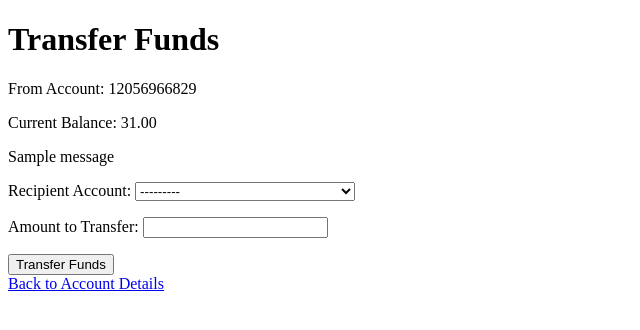
After one commit to Zoohdev/PaySignalApplication, a Django app: page /account/1/transfer/ in a window 1280 px wide. The commit adds this page. Shown: the top 330 px of the page, without its empty margins (0-640 px from the left). Run offline with Django 5.2, Linux system fonts and the light colour scheme; a user stored in the database is signed in; data comes from the database, SQL or seed files in the repository; both versions use the stored data as it was after the commit; tables that the repository leaves empty hold one stand-in row (values such as "Sample post"); one stand-in notice (Sample message) is shown.

Commit message:
Code needs fixes on the transfer of funds

```diff
--- a/Pay_Signal_Project/Pay_Signal_Project/urls.py
+++ b/Pay_Signal_Project/Pay_Signal_Project/urls.py
@@ -26,7 +26,6 @@ from django.contrib.auth import views as auth_views
 
 # Define URL patterns for the app
 urlpatterns = [
-    path('admin/', admin.site.urls),
     path('register/', views.register, name='register'),
     path('login/', views.login_view, name='login'),
     path('', views.home, name='home'),
@@ -37,10 +36,10 @@ urlpatterns = [
     path('reset/done/', auth_views.PasswordResetCompleteView.as_view(), name='password_reset_complete'),
     path('resend-verification/<int:user_id>/', views.resend_verification_email, name='resend_verification_email'),
     path('create-account/', views.create_account, name='create_account'),
-    path('account/<int:account_id>/create-transaction/', views.create_transaction, name='create_transaction'),
+    path('account/<int:account_id>/transfer/', views.transfer_funds, name='transfer_funds'),
     path('accounts/', views.account_list, name='account_list'),
     path('accounts/<int:account_id>/transactions/', views.transaction_list, name='transaction_list'),
     path('receipt/<str:transaction_id>/', views.transaction_receipt, name='transaction_receipt'),
-
-
+    path('account/<int:account_id>/fund/', views.fund_account, name='fund_account'),
+    path('account/<int:account_id>/', views.account_detail, name='account_detail'),
 ]
--- a/Pay_Signal_Project/pay_signal_app/forms.py
+++ b/Pay_Signal_Project/pay_signal_app/forms.py
@@ -124,15 +124,46 @@ class AccountForm(forms.ModelForm):
         fields = ['account_type', 'currency']
 
 
-class TransactionForm(forms.Form):
-    recipient_account_number = forms.CharField(max_length=11, label="Recipient Account Number")
-    amount = forms.DecimalField(max_digits=15, decimal_places=2, label="Amount")
+class TransferFundsForm(forms.Form):
+    recipient_account = forms.ModelChoiceField(queryset=Account.objects.all(), label="Recipient Account")
+    amount = forms.DecimalField(max_digits=10, decimal_places=2, label="Amount to Transfer")
+
+    def __init__(self, *args, **kwargs):
+        self.sender_account = kwargs.pop('sender_account', None)  # Store sender_account as an instance attribute
+        super().__init__(*args, **kwargs)
+
+        if self.sender_account:
+            # Exclude the sender account from recipient choices
+            self.fields['recipient_account'].queryset = Account.objects.exclude(id=self.sender_account.id)
+
+    def clean_amount(self):
+        amount = self.cleaned_data.get('amount')
+
+        # Validate that the amount is positive
+        if amount <= 0:
+            raise forms.ValidationError("Transfer amount must be greater than zero.")
+
+        # Check if the sender has enough balance
+        if self.sender_account and self.sender_account.balance < amount:
+            raise forms.ValidationError("Insufficient balance.")
+
+        return amount
+
+
+    def clean_recipient_account_number(self):
+        account_number = self.cleaned_data.get('recipient_account_number')
+        try:
+            recipient_account = Account.objects.get(account_number=account_number)
+            if recipient_account == self.sender_account:
+                raise forms.ValidationError("You cannot transfer funds to your own account.")
+            return recipient_account
+        except Account.DoesNotExist:
+            raise forms.ValidationError("Recipient account not found.")
+
+
     class Meta:
         model = Transaction
         fields = ['recipient_name', 'amount', 'currency', 'user_phone', 'user_location', 'recipient_account_id']
 
-        def clean_amount(self):
-            amount = self.cleaned_data['amount']
-            if amount <= 0:
-                raise forms.ValidationError("Amount must be greater than zero.")
-            return amount
+class DepositForm(forms.Form):
+    amount = forms.DecimalField(max_digits=15, decimal_places=2, min_value=0.01, label="Deposit Amount")
--- a/Pay_Signal_Project/pay_signal_app/templates/transaction_list.html
+++ b/Pay_Signal_Project/pay_signal_app/templates/transaction_list.html
@@ -1,4 +1,3 @@
-<!-- templates/transaction_list.html -->
 <h1>Transactions for Account: {{ account.account_type }}</h1>
 
 <ul>
@@ -16,4 +15,4 @@
     {% endfor %}
 </ul>
 
-<a href="{% url 'create_transaction' account.id %}">Create a new transaction</a>
+<a href="{% url 'transfer_funds' account.id %}">Transfer Funds</a>
--- /dev/null
+++ b/Pay_Signal_Project/pay_signal_app/templates/transfer_funds.html
@@ -0,0 +1,28 @@
+<!-- your_app/templates/transactions/transfer_funds.html -->
+<!DOCTYPE html>
+<html lang="en">
+<head>
+    <meta charset="UTF-8">
+    <meta name="viewport" content="width=device-width, initial-scale=1.0">
+    <title>Transfer Funds</title>
+</head>
+<body>
+    <h1>Transfer Funds</h1>
+    <p>From Account: {{ account.account_number }}</p>
+    <p>Current Balance: {{ account.balance }}</p>
+
+    {% if messages %}
+        {% for message in messages %}
+            <div class="alert">{{ message }}</div>
+        {% endfor %}
+    {% endif %}
+
+    <form method="POST">
+        {% csrf_token %}
+        {{ form.as_p }}
+        <button type="submit">Transfer Funds</button>
+    </form>
+
+    <a href="{% url 'account_detail' account.id %}">Back to Account Details</a>
+</body>
+</html>
--- a/Pay_Signal_Project/pay_signal_app/views.py
+++ b/Pay_Signal_Project/pay_signal_app/views.py
@@ -2,6 +2,7 @@ from django.shortcuts import render, redirect, get_object_or_404
 from django.contrib.auth.forms import AuthenticationForm, PasswordChangeForm
 from django.contrib.auth import login as auth_login, update_session_auth_hash
 from django.contrib import messages
+from django.db import transaction
 from django.core.mail import send_mail
 from django.conf import settings
 from django.urls import reverse
@@ -11,10 +12,9 @@ from django.contrib.auth.decorators import login_required
 from django.contrib.auth.tokens import default_token_generator
 from django.contrib.auth import get_user_model
 from django.contrib.sites.shortcuts import get_current_site
-from .forms import UserRegistrationForm
+from .forms import UserRegistrationForm, AccountForm, TransferFundsForm, DepositForm
 from .token import email_verification_token
 from .models import Account, Transaction
-from .forms import AccountForm, TransactionForm
 
 # Home page view
 def home(request):
@@ -141,73 +141,114 @@ def account_list(request):
     accounts = Account.objects.filter(user=request.user)  # Filter accounts for the logged-in user
     return render(request, 'account_list.html', {'accounts': accounts})
 
-
-
 @login_required
-def create_transaction(request, account_id):
-    account = Account.objects.get(id=account_id)
+def transfer_funds(request, account_id):
+    sender_account = get_object_or_404(Account, id=account_id, user=request.user)
 
     if request.method == 'POST':
-        form = TransactionForm(request.POST)
-
+        form = TransferFundsForm(request.POST, sender_account=sender_account)
         if form.is_valid():
             recipient_account_number = form.cleaned_data['recipient_account_number']
             amount = form.cleaned_data['amount']
-            user_account = Account.objects.get(id=account_id)
 
-            # Validate the amount is greater than 0 and does not exceed user balance
-            if amount <= 0:
-                messages.error(request, "Amount must be greater than zero.")
-                return render(request, 'create_transaction.html', {'form': form, 'account': account})
-
-            if amount > user_account.balance:
-                messages.error(request, "Insufficient balance for this transaction.")
-                return render(request, 'create_transaction.html', {'form': form, 'account': account})
-
-            # Check if the recipient account exists based on the account_number
+            # Check if the recipient account exists
             try:
                 recipient_account = Account.objects.get(account_number=recipient_account_number)
 
-                # Create the transaction
-                transaction = Transaction.objects.create(
-                    account=user_account,
-                    recipient_account_number=recipient_account.account_number,
-                    recipient_name=recipient_account.user.username,  # Show recipient's name
-                    amount=amount,
-                    transaction_type="Transfer",
-                    user_phone=user_account.user.phone_number,
-                    user_location="User Location"  # Optionally, dynamically set the user's location
-                )
+                # Check if the sender has enough balance
+                if sender_account.balance < amount:
+                    messages.error(request, "Insufficient balance for this transfer.")
+                    return redirect('transfer_funds', account_id=sender_account.id)
 
-                # Deduct the amount from the sender's account balance
-                user_account.balance -= amount
-                user_account.save()
+                # Perform the transfer inside a database transaction for atomicity
+                with transaction.atomic():
+                    # Deduct from sender's account
+                    sender_account.balance -= amount
+                    sender_account.save()
 
-                # Redirect to receipt view with transaction ID
-                return redirect('transaction_receipt', transaction_id=transaction.transaction_id)
+                    # Add to recipient's account
+                    recipient_account.balance += amount
+                    recipient_account.save()
+
+                    # Create transaction entries for both sender and recipient
+                    Transaction.objects.create(
+                        account=sender_account,
+                        recipient_account_number= recipient_account.account_number,
+                        recipient_name=recipient_account.user.username,
+                        amount=amount,
+                        transaction_type='Transfer',
+                        description=f'Transfer to {recipient_account.user.username}'
+                    )
+
+                    Transaction.objects.create(
+                        account=recipient_account,
+                        recipient_account_number=sender_account.account_number,
+                        recipient_name=sender_account.user.username,
+                        amount=amount,
+                        transaction_type='Deposit',
+                        description=f'Received from {sender_account.user.username}'
+                    )
+
+                messages.success(request, f'Successfully transferred {amount} to {recipient_account.user.username}.')
+                return redirect('account_detail', account_id=sender_account.id)
 
             except Account.DoesNotExist:
-                messages.error(request, "User not registered.")
-                return render(request, 'create_transaction.html', {'form': form, 'account': account})
+                messages.error(request, "The recipient account number is invalid.")
+                return redirect('transfer_funds', account_id=sender_account.id)
+    else:
+        form = TransferFundsForm
 
-    else:
-        form = TransactionForm()
+    return render(request, 'transfer_funds.html', {'form': form, 'account': sender_account})
 
-    return render(request, 'create_transaction.html', {'form': form, 'account': account})
 @login_required
 def transaction_list(request, account_id):
-    """
-    Displays a list of transactions for a given account, belonging to the logged-in user.
-
-    :param request: The HTTP request
-    :param account_id: The ID of the account for which to show transactions
-    :return: An HTTP response with a rendered template
-    """
     account = get_object_or_404(Account, id=account_id, user=request.user)  # Ensure the account belongs to the logged-in user
     transactions = Transaction.objects.filter(account=account)  # Filter transactions for the account
     return render(request, 'transaction_list.html', {'account': account, 'transactions': transactions})
 
-
 def transaction_receipt(request, transaction_id):
     transaction = Transaction.objects.get(transaction_id=transaction_id)
-    return redirect('transaction_receipt', transaction_id=transaction.transaction_id)
+    return render(request, 'transaction_receipt.html', {transaction_id:transaction.transaction_id})
+
+@login_required
+def fund_account(request, account_id):
+    account = get_object_or_404(Account, id=account_id)
+
+    if request.method == "POST":
+        form = DepositForm(request.POST)
+        if form.is_valid():
+            amount = form.cleaned_data['amount']
+            account.balance += amount
+            account.save()
+
+            # Create the funding transaction
+            Transaction.objects.create(
+                account=account,
+                amount=amount,
+                transaction_type='Deposit',  # Marking this transaction as a 'Deposit'
+                description='Account funding'
+            )
+
+            messages.success(request, "Account successfully funded!")
+            return redirect('account_detail', account_id=account.id)
+    else:
+        form = DepositForm()
+
+    return render(request, 'fund_account.html', {'account': account, 'form': form})
+
+@login_required
+def transaction_history(request, account_id):
+    account = Account.objects.get(id=account_id)
+    transactions = account.transactions.all().order_by('-date_of_transaction')  # Order by most recent
+
+    return render(request, 'transaction_history.html', {
+        'account': account,
+        'transactions': transactions
+    })
+
+def account_detail(request, account_id):
+    account = get_object_or_404(Account, id=account_id)
+    context = {
+        'account': account
+    }
+    return render(request, 'account_detail.html', {'account': account})
```
Also changed, not shown: Pay_Signal_Project/pay_signal_app/models.py (+73 -72 lines), Pay_Signal_Project/pay_signal_app/templates/account_detail.html (added, +22 -0 lines), Pay_Signal_Project/pay_signal_app/templates/create_transaction.html (deleted, +0 -21 lines), Pay_Signal_Project/pay_signal_app/templates/fund_account.html (added, +16 -0 lines), Pay_Signal_Project/pay_signal_app/templates/transaction_history.html (added, +30 -0 lines), Pay_Signal_Project/db.sqlite3, Pay_Signal_Project/pay_signal_app/migrations/0001_initial.py, Pay_Signal_Project/pay_signal_app/migrations/0002_alter_transaction_currency_and_more.py (added), Pay_Signal_Project/pay_signal_app/templates/transaction_receipt.html (renamed from Pay_Signal_Project/pay_signal_app/templates/transaction_reciept.html).
